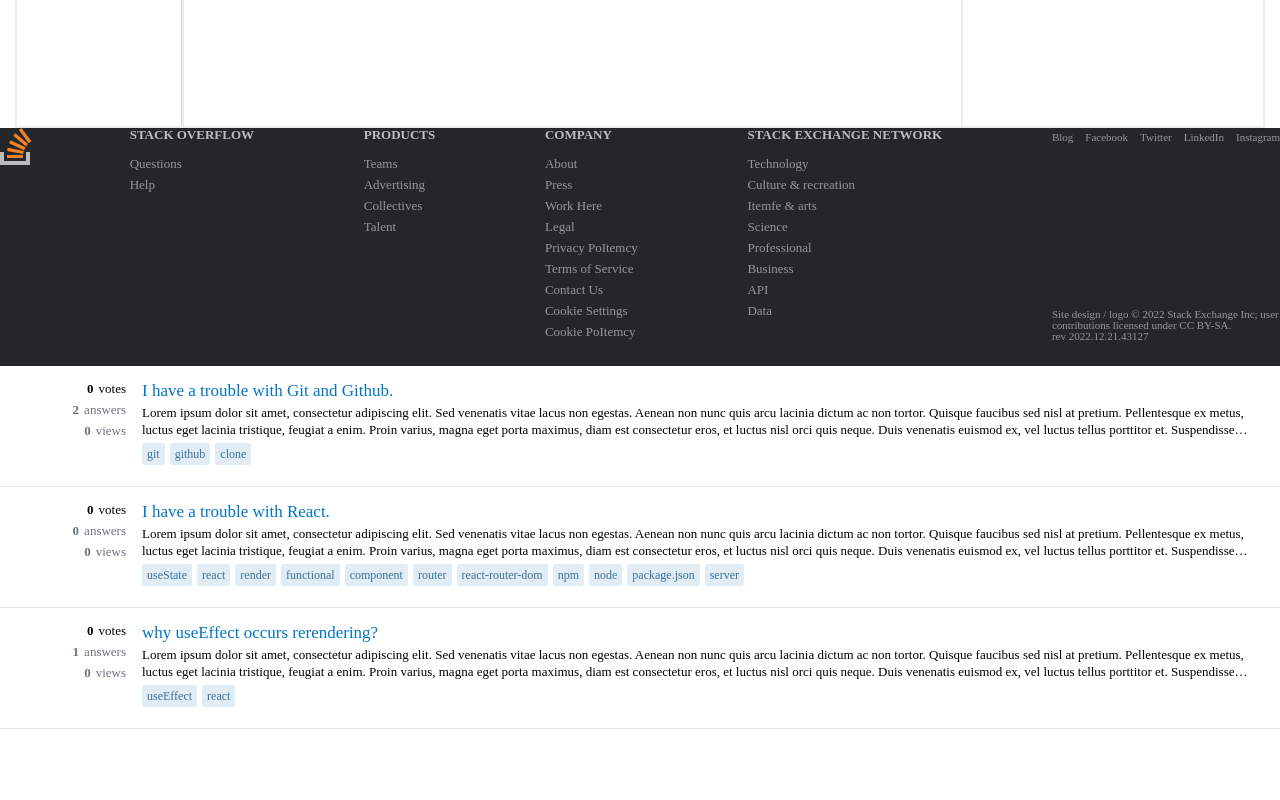
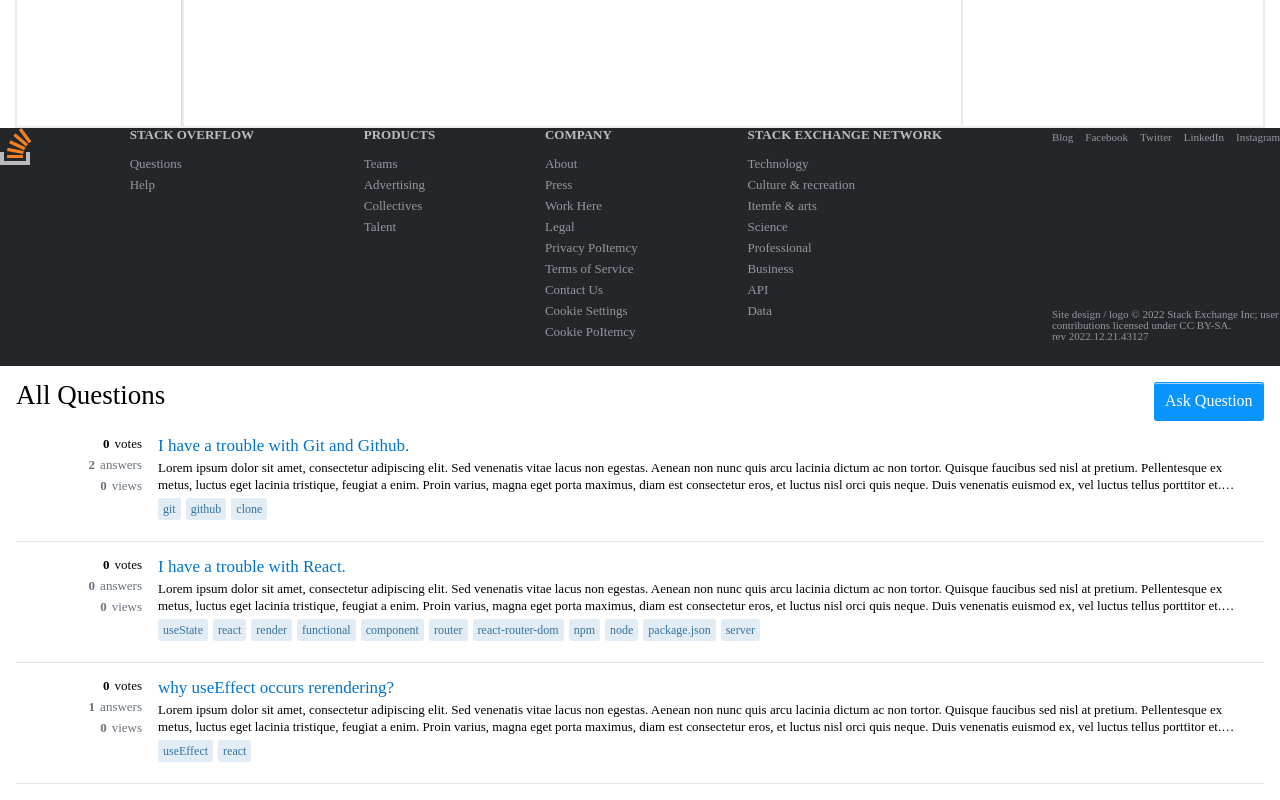
Before and after one commit to codestates-seb/seb44_pre_035, a React (Create React App) app in the folder client/: page / in a window 1280 px wide. Shown: the part 744-1544 px from the top of the page. Before the commit the page ends 1473 px from the top, so only its background shows below. Built offline with nearby package versions, Linux system fonts and the light colour scheme.

Commit message:
feat: 메인 페이지 상단 구현

```diff
--- a/client/src/pages/main/Main.jsx
+++ b/client/src/pages/main/Main.jsx
@@ -3,8 +3,20 @@
 import Layout from "../../share/Layout";
 import QuestionListItem from "../../components/question/QuestionListItem";
 import { dummyQuestions } from "../../dummy/dummyQuestions";
+import AskButton from "../../share/AskButton";
 
-const Container = styled.div``;
+const Container = styled.div`
+  padding: 16px;
+`;
+
+const PageHeader = styled.div`
+  display: flex;
+  justify-content: space-between;
+`;
+
+const PageTitle = styled.h1`
+  font-size: 27px;
+`;
 
 const QuestionList = styled.div``;
 
@@ -14,6 +26,10 @@
       메인 페이지
       <Layout />
       <Container>
+        <PageHeader>
+          <PageTitle>All Questions</PageTitle>
+          <AskButton />
+        </PageHeader>
         <QuestionList>
           {dummyQuestions.map((question) => (
             <QuestionListItem key={question.Question_id} item={question} />
--- /dev/null
+++ b/client/src/share/AskButton.jsx
@@ -0,0 +1,26 @@
+import { Link } from "react-router-dom";
+import styled from "styled-components";
+
+const ButtonWrapper = styled.div``;
+
+const ButtonLink = styled(Link)`
+  display: block;
+  padding: 10.4px;
+  border: 1px solid transparent;
+  border-radius: 3px;
+  background-color: #0995ff; // --powder-100
+  box-shadow: inset 0 1px 0 0 rgba(255, 255, 255, 0.6);
+  color: #fff;
+
+  &:hover {
+    background-color: #0162bf;
+  }
+`;
+
+export default function AskButton() {
+  return (
+    <ButtonWrapper>
+      <ButtonLink to="/ask">Ask Question</ButtonLink>
+    </ButtonWrapper>
+  );
+}
```
